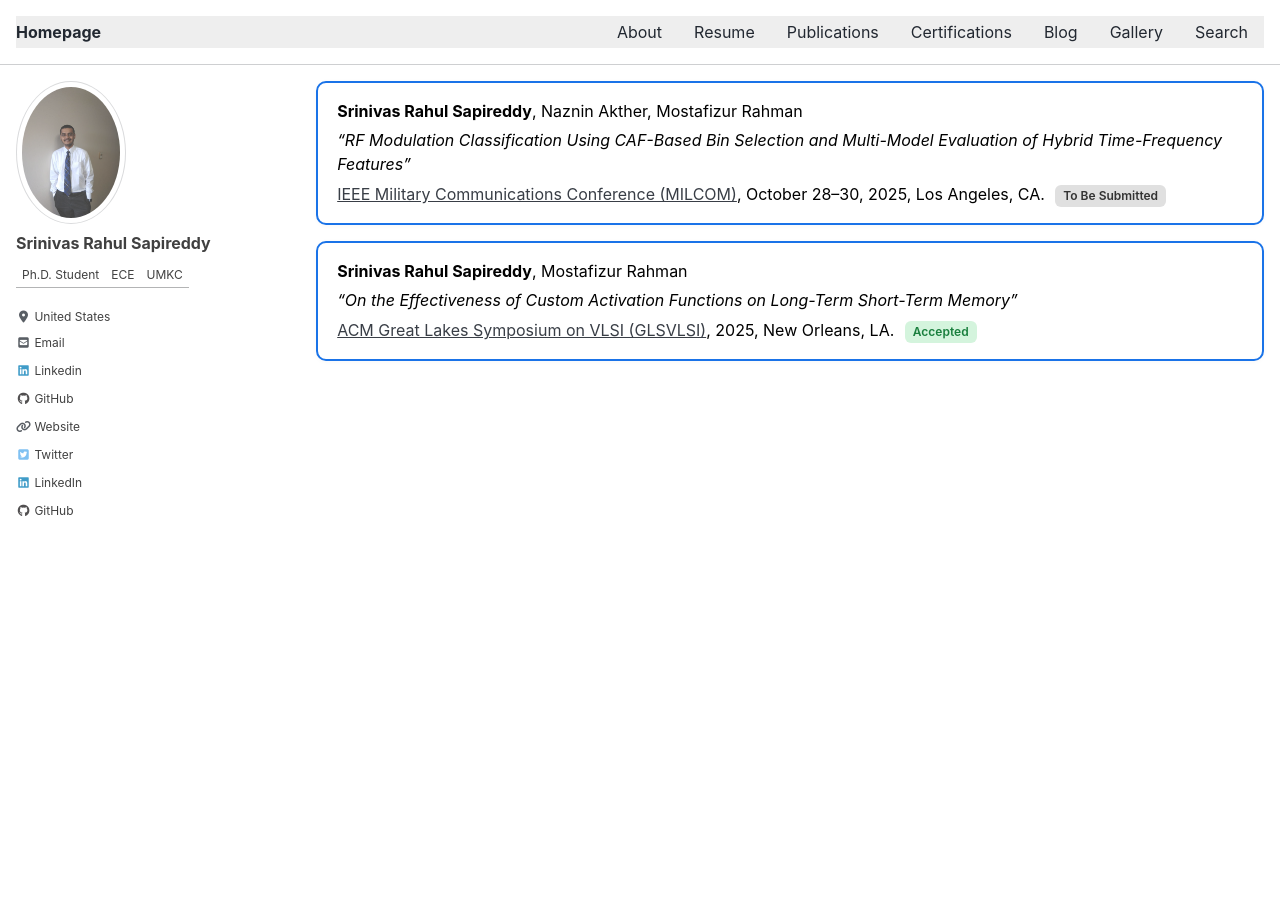
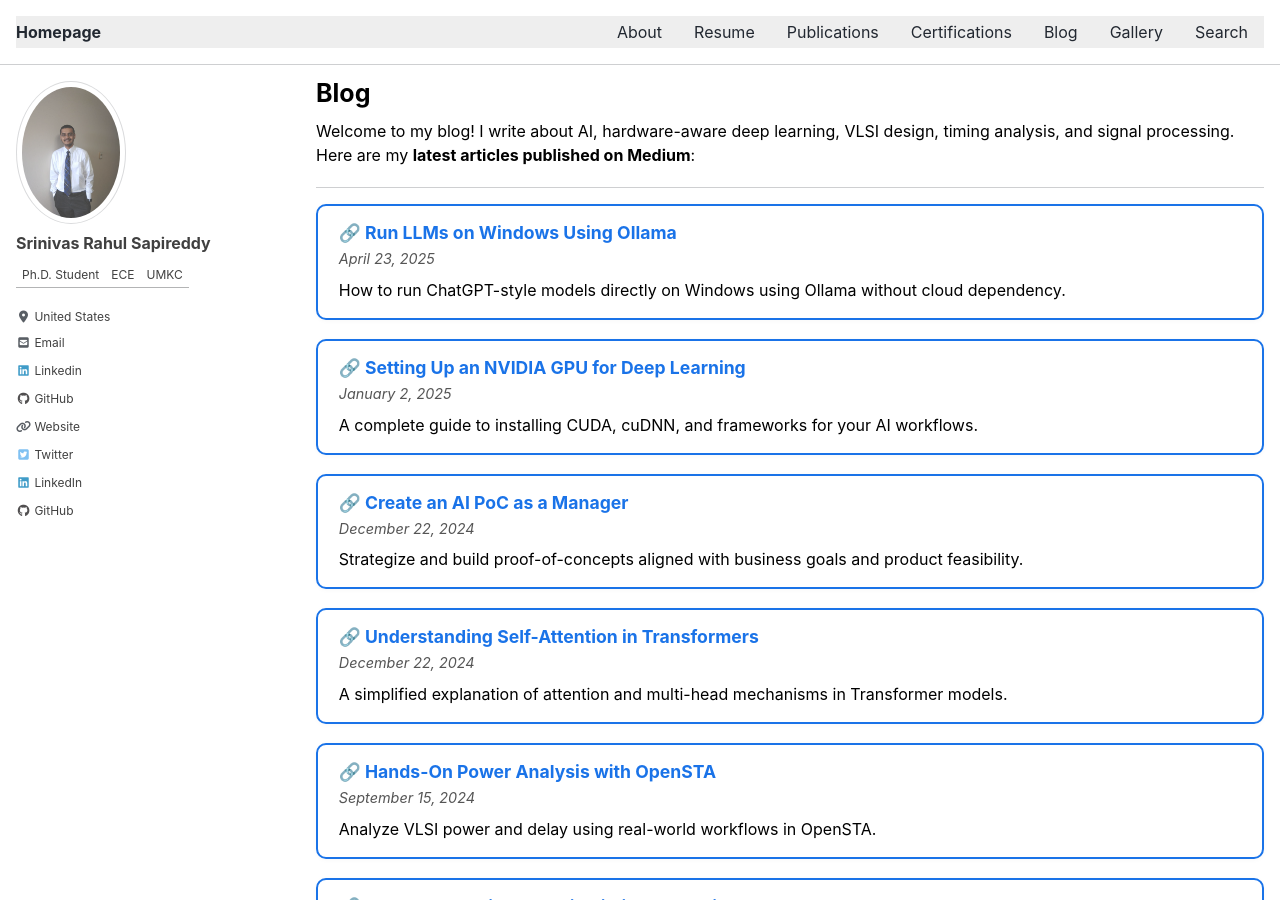
Before and after one commit to srsapireddy/srsapireddy.github.io, a Jekyll site: the page built from _pages/blog.md, in a window 1280 px wide and 900 px high. Built offline with Jekyll 4.4.1, drawn with Linux system fonts in a browser that asks for light colours; cached includes are drawn as plain includes; nearby versions of some CDN libraries; our own code applies the rules of GitHub Pages for plain Markdown files; some of the changed text lies outside the part shown.

Commit message:
Update blog.md

```diff
--- a/_pages/blog.md
+++ b/_pages/blog.md
@@ -1,50 +1,112 @@
+---
+title: "Blog"
+layout: single
+permalink: /blog/
+author_profile: true
+---
+
 <style>
-.pub-box {
+.blog-box {
   border: 2px solid #1a73e8;
   border-radius: 10px;
-  padding: 1rem 1.2rem;
-  margin-bottom: 1rem;
-  background: #fff;
+  padding: 1rem 1.3rem;
+  margin-bottom: 1.2rem;
+  background: #ffffff;
   box-shadow: 0 1px 5px rgba(0,0,0,0.03);
 }
 
-.pub-box em {
-  font-style: italic;
-  display: block;
-  margin-top: 0.3rem;
-  margin-bottom: 0.4rem;
+.blog-box h4 {
+  margin-top: 0;
+  margin-bottom: 0.3rem;
+  font-size: 1.1rem;
 }
 
-.pub-tag {
-  font-size: 0.75rem;
-  font-weight: 600;
-  padding: 2px 8px;
-  border-radius: 6px;
-  display: inline-block;
-  margin-left: 6px;
+.blog-box h4 a {
+  color: #1a73e8;
+  text-decoration: none;
 }
 
-.pub-tag.accepted {
-  background: #d4f4dd;
-  color: #1a7f3e;
+.blog-box h4 a:hover {
+  text-decoration: underline;
 }
 
-.pub-tag.submitted {
-  background: #e0e0e0;
-  color: #333;
+.blog-box .date {
+  font-style: italic;
+  color: #555;
+  font-size: 0.9rem;
+  margin-bottom: 0.5rem;
+}
+
+.blog-box p {
+  margin-bottom: 0;
 }
 </style>
 
-<div class="pub-box">
-  <strong>Srinivas Rahul Sapireddy</strong>, Naznin Akther, Mostafizur Rahman
-  <em>“RF Modulation Classification Using CAF-Based Bin Selection and Multi-Model Evaluation of Hybrid Time-Frequency Features”</em>
-  <a href="https://milcom.org" target="_blank">IEEE Military Communications Conference (MILCOM)</a>, October 28–30, 2025, Los Angeles, CA.
-  <span class="pub-tag submitted">To Be Submitted</span>
+Welcome to my blog! I write about AI, hardware-aware deep learning, VLSI design, timing analysis, and signal processing.
+Here are my **latest articles published on Medium**:
+
+---
+
+<div class="blog-box">
+  <h4>🔗 <a href="https://srsapireddy.medium.com/run-large-language-models-in-minutes-on-windows-using-ollama-8ba98d74fdcd" target="_blank">Run LLMs on Windows Using Ollama</a></h4>
+  <div class="date">April 23, 2025</div>
+  <p>How to run ChatGPT-style models directly on Windows using Ollama without cloud dependency.</p>
 </div>
 
-<div class="pub-box">
-  <strong>Srinivas Rahul Sapireddy</strong>, Mostafizur Rahman
-  <em>“On the Effectiveness of Custom Activation Functions on Long-Term Short-Term Memory”</em>
-  <a href="https://www.glsvlsi.org" target="_blank">ACM Great Lakes Symposium on VLSI (GLSVLSI)</a>, 2025, New Orleans, LA.
-  <span class="pub-tag accepted">Accepted</span>
+<div class="blog-box">
+  <h4>🔗 <a href="https://srsapireddy.medium.com/setting-up-an-nvidia-gpu-for-deep-learning-59bff57b9bd9" target="_blank">Setting Up an NVIDIA GPU for Deep Learning</a></h4>
+  <div class="date">January 2, 2025</div>
+  <p>A complete guide to installing CUDA, cuDNN, and frameworks for your AI workflows.</p>
 </div>
+
+<div class="blog-box">
+  <h4>🔗 <a href="https://srsapireddy.medium.com/how-to-create-a-proof-of-concept-poc-for-your-ai-project-as-a-manager-fc0e64751bde" target="_blank">Create an AI PoC as a Manager</a></h4>
+  <div class="date">December 22, 2024</div>
+  <p>Strategize and build proof-of-concepts aligned with business goals and product feasibility.</p>
+</div>
+
+<div class="blog-box">
+  <h4>🔗 <a href="https://srsapireddy.medium.com/understanding-self-attention-and-multi-head-attention-in-transformers-05463bb4f095" target="_blank">Understanding Self-Attention in Transformers</a></h4>
+  <div class="date">December 22, 2024</div>
+  <p>A simplified explanation of attention and multi-head mechanisms in Transformer models.</p>
+</div>
+
+<div class="blog-box">
+  <h4>🔗 <a href="https://srsapireddy.medium.com/hands-on-power-analysis-with-opensta-a-comprehensive-guide-18c3350ef6ea" target="_blank">Hands-On Power Analysis with OpenSTA</a></h4>
+  <div class="date">September 15, 2024</div>
+  <p>Analyze VLSI power and delay using real-world workflows in OpenSTA.</p>
+</div>
+
+<div class="blog-box">
+  <h4>🔗 <a href="https://srsapireddy.medium.com/understanding-delay-calculation-and-static-timing-analysis-using-opensta-a-comprehensive-tutorial-cf01feaa6170" target="_blank">Delay Calculation & Static Timing Analysis</a></h4>
+  <div class="date">September 8, 2024</div>
+  <p>Explore STA theory and practical reporting using OpenSTA for chip design.</p>
+</div>
+
+<div class="blog-box">
+  <h4>🔗 <a href="https://srsapireddy.medium.com/a-step-by-step-guide-to-installing-and-running-opensta-in-a-docker-environment-9a2d4b2fbfcd" target="_blank">Running OpenSTA in Docker</a></h4>
+  <div class="date">September 1, 2024</div>
+  <p>Use Docker to quickly spin up OpenSTA and perform reusable analyses.</p>
+</div>
+
+<div class="blog-box">
+  <h4>🔗 <a href="https://srsapireddy.medium.com/enhancing-vlsi-designs-with-logic-optimization-using-yosys-8g0h2i3j4k5l" target="_blank">Logic Optimization with Yosys</a></h4>
+  <div class="date">August 21, 2024</div>
+  <p>Optimize your Verilog RTL using Yosys logic minimization and synthesis passes.</p>
+</div>
+
+<div class="blog-box">
+  <h4>🔗 <a href="https://srsapireddy.medium.com/enhancing-vlsi-designs-with-logic-optimization-using-yosys-83502d9f7cf5" target="_blank">Logic Synthesis Tutorial with Yosys</a></h4>
+  <div class="date">August 11, 2024</div>
+  <p>Get started with synthesis workflows using Yosys in open-source digital design.</p>
+</div>
+
+<div class="blog-box">
+  <h4>🔗 <a href="https://medium.com/@srsapireddy/simulation-based-verification-using-icarus-designing-and-simulating-a-4-bit-synchronous-counter-e3633dbfd76a" target="_blank">Verilog Simulation with Icarus</a></h4>
+  <div class="date">August 9, 2024</div>
+  <p>Design and verify a 4-bit counter using Icarus Verilog and waveform viewers.</p>
+</div>
+
+---
+
+👉 For more, visit my <a href="https://medium.com/@srsapireddy" target="_blank"><strong>Medium blog →</strong></a>
```
